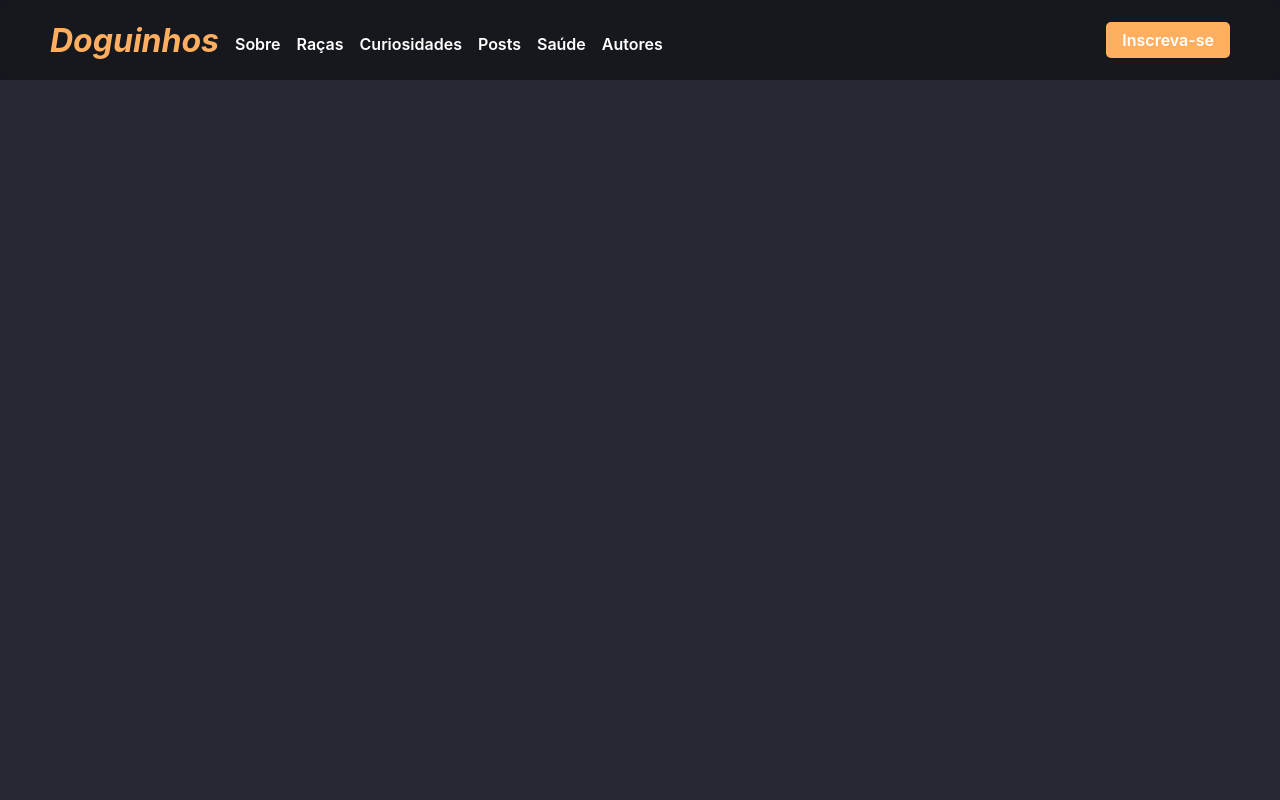
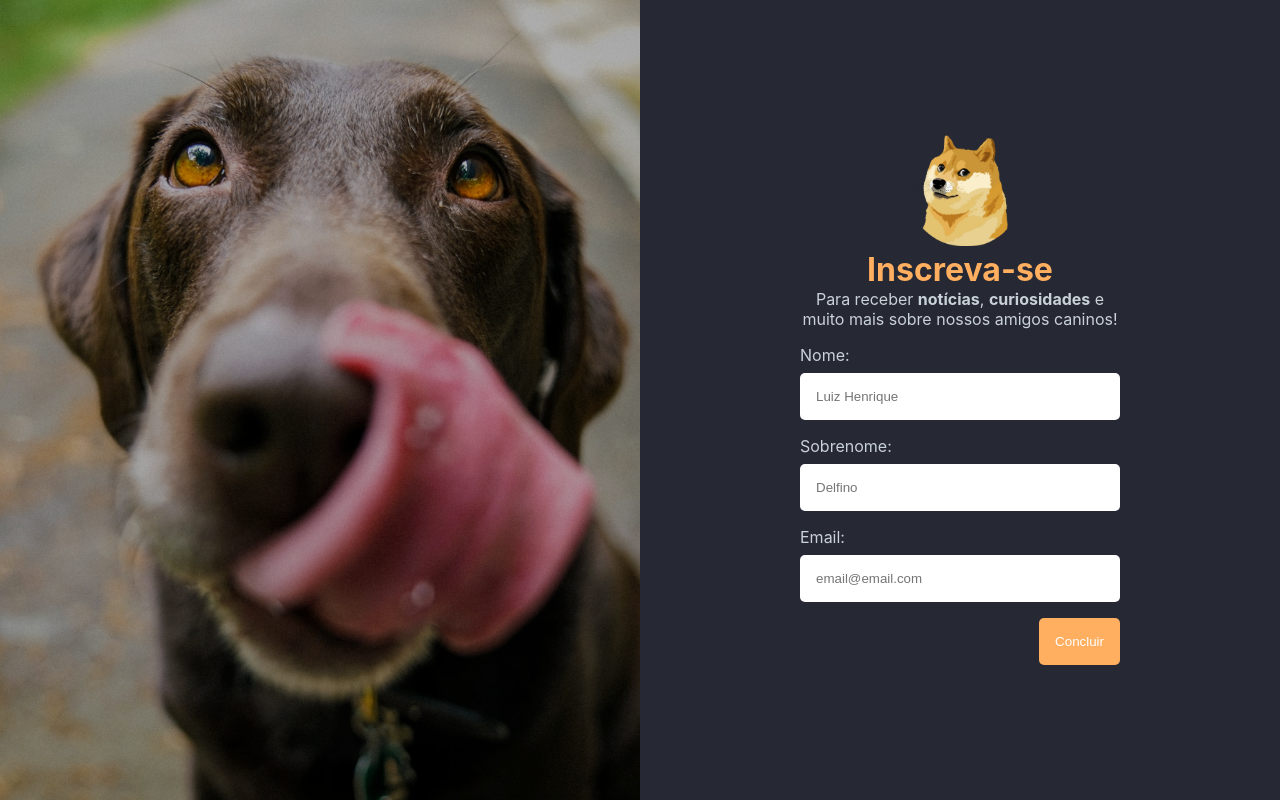
Before and after one commit to lui7henrique/digitalhouse-ctd-frontend-1-checkpoint, a plain HTML site: page form.html in a window 1280 px wide. Drawn offline with Linux system fonts and the light colour scheme.

Commit message:
feat: form page and styles

```diff
--- /dev/null
+++ b/css/inscreva-se.css
@@ -0,0 +1,103 @@
+body {
+  display: grid;
+  grid-template-columns: 1fr 1fr;
+}
+
+@media (max-width: 768px) {
+  body {
+    grid-template-columns: 1fr;
+  }
+
+  aside {
+    display: none;
+  }
+
+  main {
+    height: 100vh;
+  }
+}
+
+aside {
+  width: 100%;
+  height: 100vh;
+  position: relative;
+  overflow: hidden;
+}
+
+aside img {
+  width: 100%;
+  height: 100%;
+
+  object-fit: cover;
+  -webkit-transform: scaleX(1);
+  transform: scaleX(1);
+  -webkit-transition: all 0.2s linear;
+  transition: all 0.2s linear;
+  object-position: center;
+  filter: brightness(0.7);
+}
+
+main {
+  display: flex;
+  flex-direction: column;
+  align-items: center;
+  justify-content: center;
+  gap: 1rem;
+}
+
+main form {
+  display: flex;
+  flex-direction: column;
+  align-items: center;
+  gap: 1rem;
+  width: 50%;
+}
+
+main .hero {
+  width: 50%;
+  text-align: center;
+}
+
+main .hero img {
+  width: 30%;
+}
+
+main .hero h1 {
+  color: var(--primary);
+  white-space: nowrap;
+}
+
+.input-group {
+  display: flex;
+  flex-direction: column;
+  gap: 0.5rem;
+  width: 100%;
+}
+
+.input-group input {
+  padding: 1rem;
+  border-radius: 5px;
+  border: none;
+  outline: none;
+}
+
+.buttons {
+  width: 100%;
+  display: flex;
+  justify-content: flex-end;
+}
+
+.buttons button {
+  padding: 1rem;
+  color: white;
+  background: var(--primary);
+  border: none;
+  outline: none;
+  cursor: pointer;
+  transition: all 0.2s ease-in-out;
+  border-radius: 5px;
+}
+
+.buttons button:hover {
+  filter: brightness(0.8);
+}
--- a/form.html
+++ b/form.html
@@ -5,26 +5,60 @@
     <meta http-equiv="X-UA-Compatible" content="IE=edge" />
     <meta name="viewport" content="width=device-width, initial-scale=1.0" />
     <link rel="stylesheet" href="./css/global.css" />
-    <link rel="stylesheet" href="./css/header.css" />
-
-    <title>Doguinhos | Inscrição</title>
+    <link rel="stylesheet" href="./css/inscreva-se.css" />
+    <link rel="shortcut icon" href="./img/favicon.png" />
+    <title>Doguinhos | Inscreva-se</title>
   </head>
   <body>
-    <header>
-      <div>
-        <div id="navigation">
-          <h1>Doguinhos</h1>
-          <nav>
-            <a href="./index.html#sobre">Sobre</a>
-            <a href="./index.html#racas">Raças</a>
-            <a href="./index.html#curiosidades">Curiosidades</a>
-            <a href="./index.html#posts">Posts</a>
-            <a href="./index.html#saude">Saúde</a>
-            <a href="./index.html#autores">Autores</a>
-          </nav>
+    <aside><img src="./img/form.jpg" alt="" /></aside>
+    <main>
+      <div class="hero">
+        <img src="./img/favicon.png" alt="" />
+        <h1>
+          Inscreva-se
+          <br />
+        </h1>
+        <p>
+          Para receber <strong>notícias</strong>,
+          <strong>curiosidades</strong> e muito mais sobre nossos amigos
+          caninos!
+        </p>
+      </div>
+      <form action="./index.html">
+        <div class="input-group">
+          <label for="name">Nome:</label>
+          <input
+            type="text"
+            id="fname"
+            name="fname"
+            placeholder="Luiz Henrique"
+            required
+          />
         </div>
-        <a href="./form.html" target="" id="subscribe">Inscreva-se</a>
-      </div>
-    </header>
+        <div class="input-group">
+          <label for="surname">Sobrenome: </label>
+          <input
+            type="text"
+            id="lname"
+            name="lname"
+            placeholder="Delfino"
+            required
+          />
+        </div>
+        <div class="input-group">
+          <label for="name">Email: </label>
+          <input
+            type="email"
+            id="name"
+            placeholder="email@email.com"
+            required
+          />
+        </div>
+
+        <div class="buttons">
+          <button type="submit">Concluir</button>
+        </div>
+      </form>
+    </main>
   </body>
 </html>
```
Also changed, not shown: index.html (+5 -7 lines), img/dog-png-Transparent-Images.png (deleted), img/form.jpg (added).
